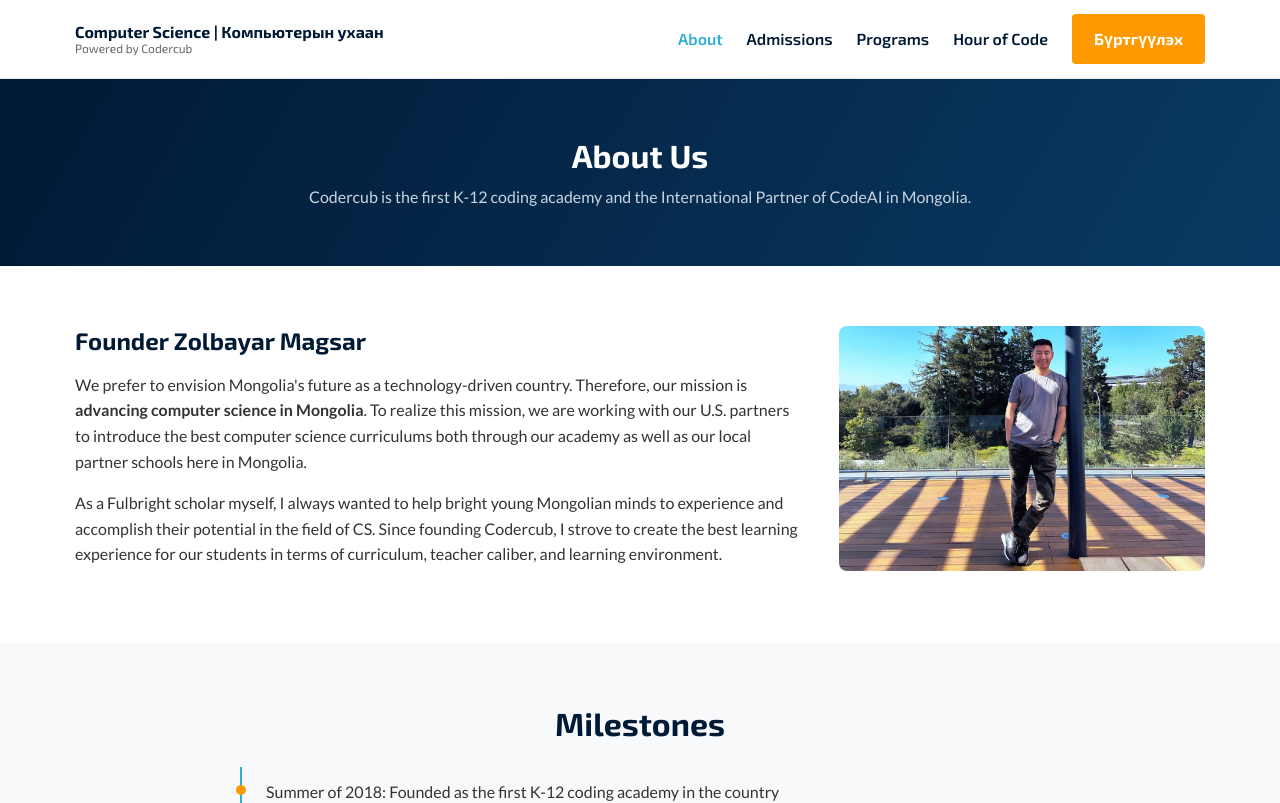
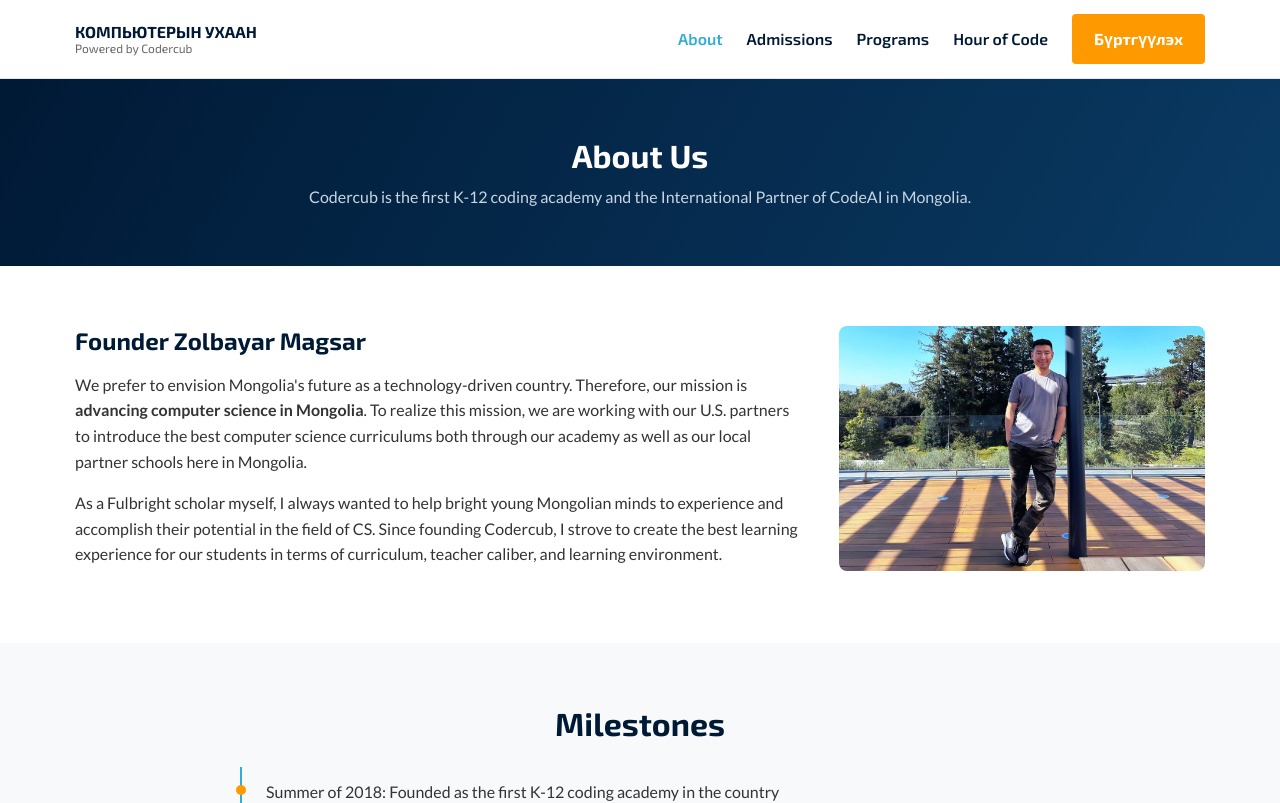
Before and after one commit to zmagsar/computerscience.mn, a Vue app: page /about in a window 1280 px wide. Shown: the top 803 px of the page. Built offline with nearby package versions, Linux system fonts and the light colour scheme.

Commit message:
Update TheHeader.vue

```diff
--- a/src/components/TheHeader.vue
+++ b/src/components/TheHeader.vue
@@ -17,7 +17,7 @@ const menuOpen = ref(false)
     <div class="container site-header__inner">
       <router-link to="/" class="brand" @click="menuOpen = false">
         <span class="brand__text">
-          <strong>Computer Science | Компьютерын ухаан</strong>
+          <strong>КОМПЬЮТЕРЫН УХААН</strong>
           <small>Powered by Codercub</small>
         </span>
       </router-link>
```
